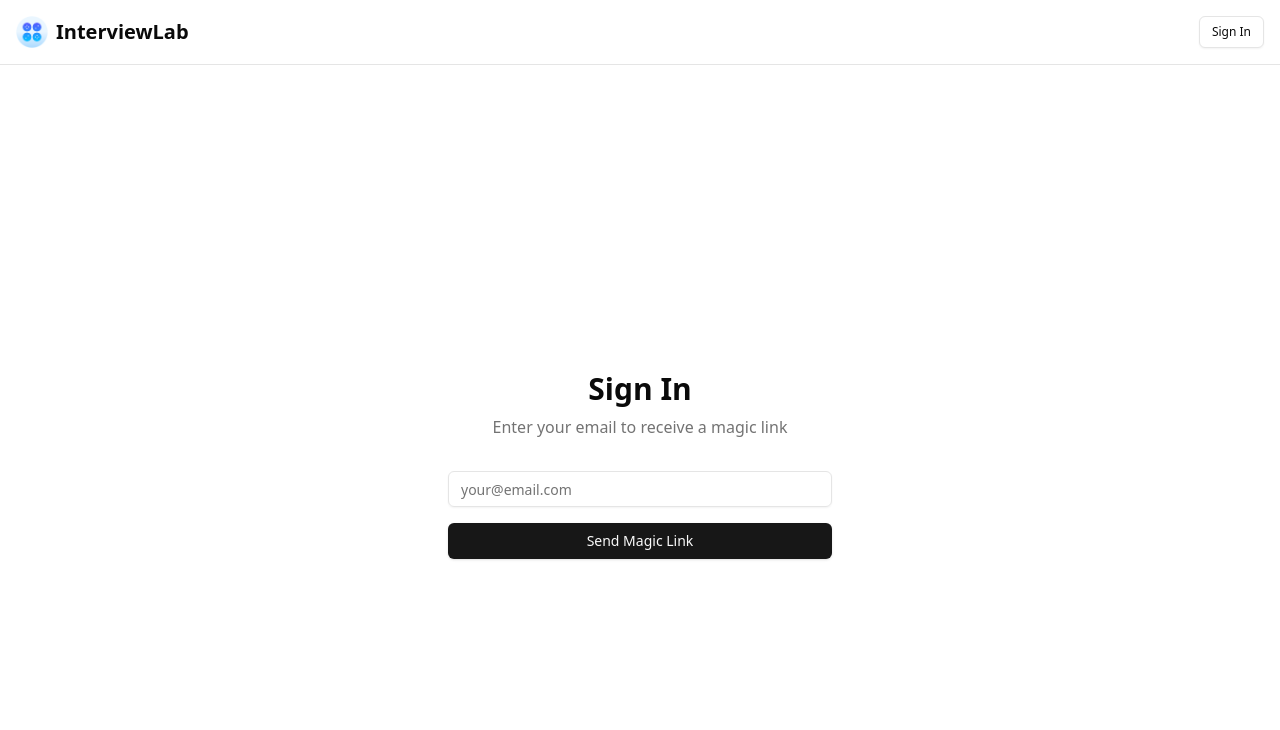
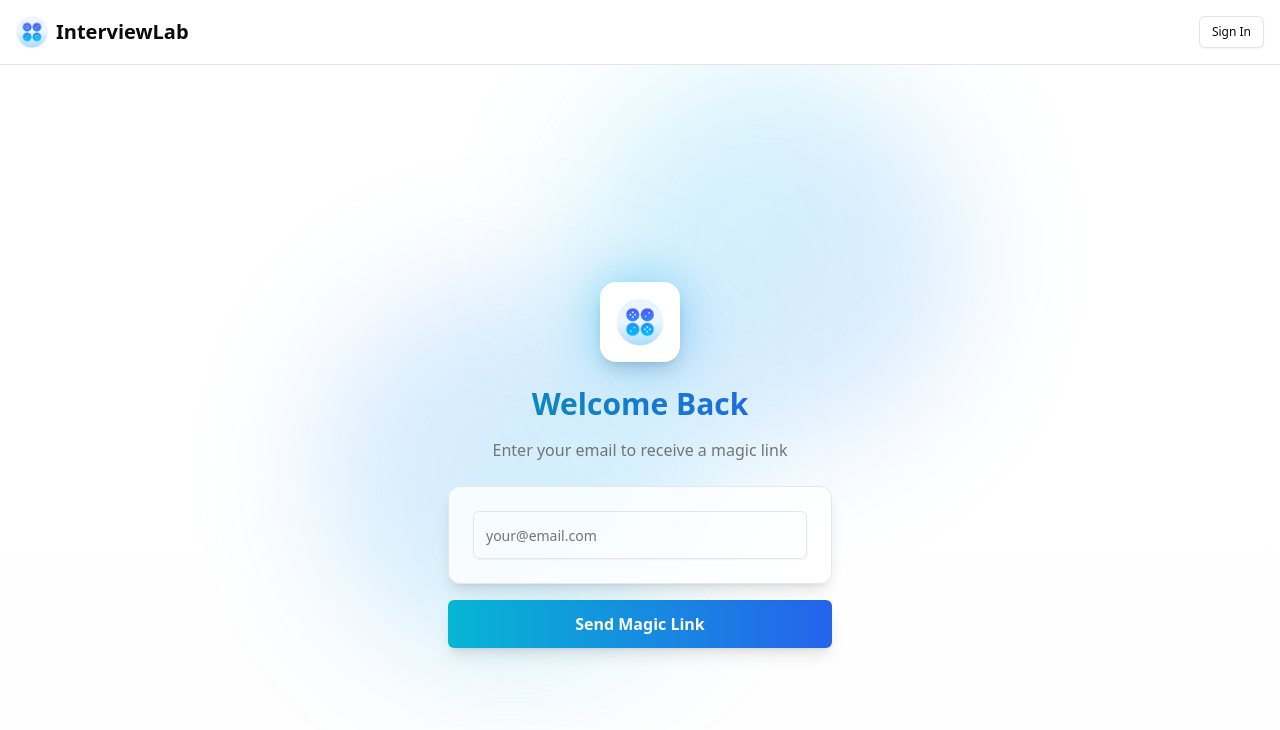
Before and after one commit to athlosconsultants/InterviewLab, a Next.js app: page /sign-in in a window 1280 px wide. Shown: the top 730 px of the page. Built offline with nearby package versions, Linux system fonts and the light colour scheme; no server answers.

Commit message:
Improve sign-in page aesthetics with gradients, logo, and enhanced email template

```diff
--- a/app/(auth)/sign-in/page.tsx
+++ b/app/(auth)/sign-in/page.tsx
@@ -7,6 +7,7 @@ import { isInAppBrowser, getInAppBrowserName } from '@/lib/browser-detection';
 import { useState, useEffect, Suspense } from 'react';
 import { useRouter, useSearchParams } from 'next/navigation';
 import { AlertCircle } from 'lucide-react';
+import Image from 'next/image';
 
 function SignInForm() {
   const [email, setEmail] = useState('');
@@ -154,11 +155,34 @@ function SignInForm() {
   };
 
   return (
-    <main className="min-h-screen flex items-center justify-center p-4">
-      <div className="w-full max-w-md space-y-8 p-8">
-        <div className="text-center">
-          <h1 className="text-3xl font-bold">Sign In</h1>
-          <p className="text-muted-foreground mt-2">
+    <main className="min-h-screen bg-gradient-to-b from-background via-background to-muted/20 flex items-center justify-center p-4 relative overflow-hidden">
+      {/* Background gradient orbs */}
+      <div className="absolute inset-0 overflow-hidden pointer-events-none">
+        <div className="absolute top-0 right-1/4 w-96 h-96 bg-gradient-to-br from-cyan-400/20 to-blue-500/20 rounded-full blur-3xl" />
+        <div className="absolute bottom-1/4 left-1/4 w-96 h-96 bg-gradient-to-br from-blue-500/20 to-cyan-400/20 rounded-full blur-3xl" />
+      </div>
+
+      <div className="w-full max-w-md space-y-6 p-8 relative z-10">
+        {/* Logo and Header */}
+        <div className="text-center space-y-4">
+          <div className="flex justify-center mb-6">
+            <div className="relative">
+              <div className="absolute inset-0 bg-gradient-to-br from-cyan-400 to-blue-500 rounded-2xl blur-xl opacity-50" />
+              <div className="relative bg-white dark:bg-gray-900 p-4 rounded-2xl shadow-lg">
+                <Image
+                  src="/logo.png"
+                  alt="InterviewLab Logo"
+                  width={48}
+                  height={48}
+                  className="h-12 w-12"
+                />
+              </div>
+            </div>
+          </div>
+          <h1 className="text-3xl font-bold bg-gradient-to-r from-cyan-600 to-blue-600 bg-clip-text text-transparent">
+            Welcome Back
+          </h1>
+          <p className="text-muted-foreground">
             {isInApp
               ? 'Enter your email to receive a verification code'
               : 'Enter your email to receive a magic link'}
@@ -166,10 +190,10 @@ function SignInForm() {
         </div>
 
         {isInApp && browserName && (
-          <div className="bg-amber-50 dark:bg-amber-950/20 border border-amber-200 dark:border-amber-900 rounded-lg p-4 flex gap-3">
-            <AlertCircle className="w-5 h-5 text-amber-600 dark:text-amber-500 shrink-0 mt-0.5" />
-            <div className="text-sm text-amber-800 dark:text-amber-200">
-              <p className="font-medium mb-1">
+          <div className="bg-gradient-to-br from-amber-50 to-orange-50 dark:from-amber-950/20 dark:to-orange-950/20 border-2 border-amber-300 dark:border-amber-800 rounded-xl p-4 flex gap-3 shadow-sm">
+            <AlertCircle className="w-5 h-5 text-amber-600 dark:text-amber-400 shrink-0 mt-0.5" />
+            <div className="text-sm text-amber-900 dark:text-amber-100">
+              <p className="font-semibold mb-1">
                 You&apos;re using {browserName}
               </p>
               <p>
@@ -182,19 +206,19 @@ function SignInForm() {
 
         {message && (
           <div
-            className={`p-4 rounded-lg border ${
+            className={`p-4 rounded-xl border-2 shadow-sm ${
               message.includes('Check') || message.includes('Success')
-                ? 'bg-green-50 dark:bg-green-950/20 border-green-200 dark:border-green-900 text-green-800 dark:text-green-200'
-                : 'bg-amber-50 dark:bg-amber-950/20 border-amber-200 dark:border-amber-900 text-amber-800 dark:text-amber-200'
+                ? 'bg-gradient-to-br from-green-50 to-emerald-50 dark:from-green-950/20 dark:to-emerald-950/20 border-green-300 dark:border-green-800 text-green-900 dark:text-green-100'
+                : 'bg-gradient-to-br from-amber-50 to-orange-50 dark:from-amber-950/20 dark:to-orange-950/20 border-amber-300 dark:border-amber-800 text-amber-900 dark:text-amber-100'
             }`}
           >
-            <p className="text-sm">{message}</p>
+            <p className="text-sm font-medium">{message}</p>
           </div>
         )}
 
         {!otpSent ? (
           <form onSubmit={handleSignIn} className="space-y-4">
-            <div>
+            <div className="bg-white/80 dark:bg-gray-900/80 backdrop-blur-sm rounded-xl p-6 shadow-lg border border-gray-200 dark:border-gray-800">
               <Input
                 type="email"
                 placeholder="your@email.com"
@@ -202,12 +226,13 @@ function SignInForm() {
                 onChange={(e) => setEmail(e.target.value)}
                 required
                 disabled={loading || emailSent}
+                className="h-12 text-base"
               />
             </div>
 
             <Button
               type="submit"
-              className="w-full"
+              className="w-full h-12 text-base font-semibold bg-gradient-to-r from-cyan-500 to-blue-600 hover:from-cyan-600 hover:to-blue-700 shadow-lg"
               disabled={loading || emailSent}
             >
               {loading
@@ -221,7 +246,7 @@ function SignInForm() {
               <Button
                 type="button"
                 variant="outline"
-                className="w-full"
+                className="w-full h-12 text-base font-semibold border-2"
                 onClick={() => {
                   setOtpSent(true);
                   setMessage('Enter the 6-digit code from your email below');
@@ -234,7 +259,7 @@ function SignInForm() {
         ) : (
           <form onSubmit={handleVerifyOtp} className="space-y-4">
             {!email && (
-              <div>
+              <div className="bg-white/80 dark:bg-gray-900/80 backdrop-blur-sm rounded-xl p-6 shadow-lg border border-gray-200 dark:border-gray-800">
                 <Input
                   type="email"
                   placeholder="Enter your email"
@@ -242,6 +267,7 @@ function SignInForm() {
                   onChange={(e) => setEmail(e.target.value)}
                   required
                   disabled={loading}
+                  className="h-12 text-base"
                 />
                 <p className="text-xs text-muted-foreground mt-2">
                   Enter the email address you used to sign in
@@ -249,10 +275,10 @@ function SignInForm() {
               </div>
             )}
 
-            <div>
+            <div className="bg-white/80 dark:bg-gray-900/80 backdrop-blur-sm rounded-xl p-6 shadow-lg border-2 border-blue-200 dark:border-blue-800">
               <Input
                 type="text"
-                placeholder="Enter 6-digit code"
+                placeholder="000000"
                 value={otp}
                 onChange={(e) =>
                   setOtp(e.target.value.replace(/\D/g, '').slice(0, 6))
@@ -263,18 +289,18 @@ function SignInForm() {
                 pattern="\d{6}"
                 inputMode="numeric"
                 autoComplete="one-time-code"
-                className="text-2xl text-center tracking-widest font-mono"
+                className="text-3xl text-center tracking-[0.5em] font-mono font-bold bg-transparent border-0 focus-visible:ring-0"
               />
               {email && (
-                <p className="text-xs text-muted-foreground mt-2">
-                  Code sent to {email}
+                <p className="text-xs text-muted-foreground mt-3 text-center">
+                  Code sent to <span className="font-medium">{email}</span>
                 </p>
               )}
             </div>
 
             <Button
               type="submit"
-              className="w-full"
+              className="w-full h-12 text-base font-semibold bg-gradient-to-r from-cyan-500 to-blue-600 hover:from-cyan-600 hover:to-blue-700 shadow-lg"
               disabled={loading || otp.length !== 6 || !email}
             >
               {loading ? 'Verifying...' : 'Verify Code'}
@@ -283,7 +309,7 @@ function SignInForm() {
             <Button
               type="button"
               variant="ghost"
-              className="w-full"
+              className="w-full h-12 text-base"
               onClick={() => {
                 setOtpSent(false);
                 setEmailSent(false);
@@ -305,11 +331,23 @@ export default function SignInPage() {
   return (
     <Suspense
       fallback={
-        <main className="min-h-screen flex items-center justify-center p-4">
+        <main className="min-h-screen bg-gradient-to-b from-background via-background to-muted/20 flex items-center justify-center p-4">
           <div className="w-full max-w-md space-y-8 p-8">
             <div className="text-center">
-              <h1 className="text-3xl font-bold">Sign In</h1>
-              <p className="text-muted-foreground mt-2">Loading...</p>
+              <div className="flex justify-center mb-6">
+                <div className="relative bg-white dark:bg-gray-900 p-4 rounded-2xl shadow-lg">
+                  <Image
+                    src="/logo.png"
+                    alt="InterviewLab Logo"
+                    width={48}
+                    height={48}
+                    className="h-12 w-12"
+                  />
+                </div>
+              </div>
+              <h1 className="text-3xl font-bold bg-gradient-to-r from-cyan-600 to-blue-600 bg-clip-text text-transparent">
+                Loading...
+              </h1>
             </div>
           </div>
         </main>
```
Also changed, not shown: 1 other file (tests, documents, lock files or other folders).
